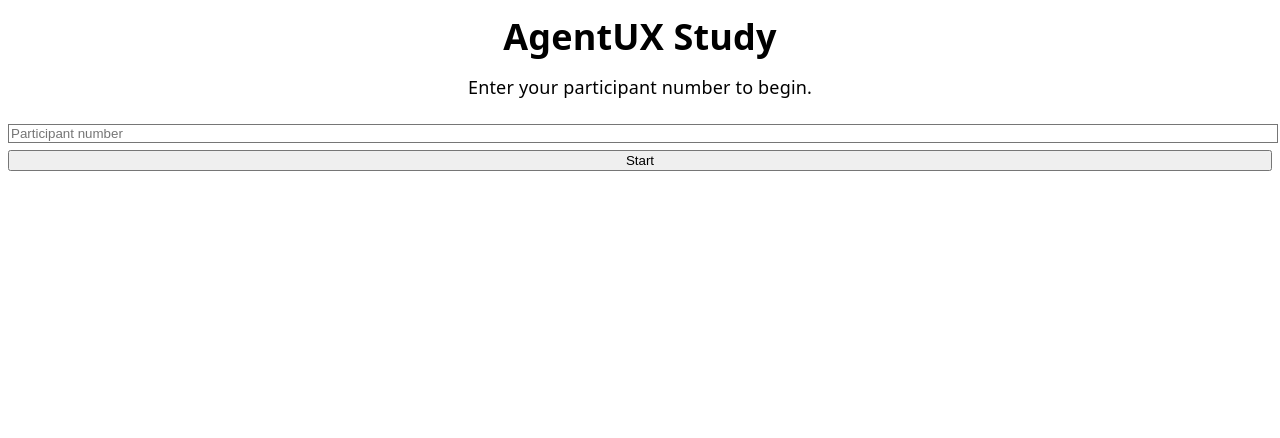
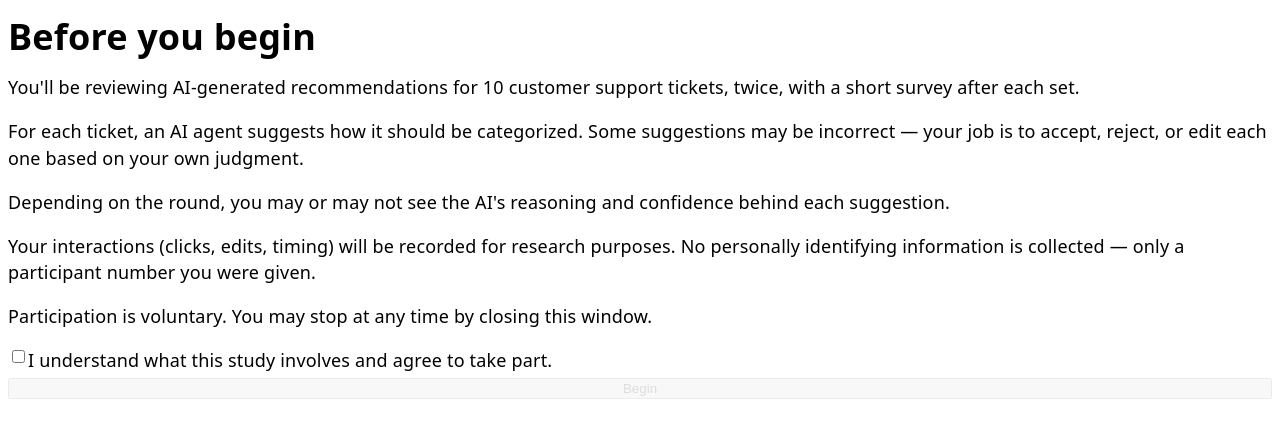
Before and after one commit to kasmya/AgentUX, a React app in the folder agentux/frontend/: page / in a window 1280 px wide. Shown: the top 438 px of the page. Built offline with nearby package versions, Linux system fonts and the light colour scheme; the HTML template or start-up script is replaced by a standard one.

Commit message:
Phase B: add instructions/consent screen before entry

```diff
--- a/agentux/frontend/src/App.jsx
+++ b/agentux/frontend/src/App.jsx
@@ -1,11 +1,13 @@
 import { useState } from "react";
 import EntryScreen from "./EntryScreen";
 import TaskRunner from "./TaskRunner";
+import InstructionsScreen from "./InstructionsScreen"; // ✅ new import
 
 function App() {
   const [session, setSession] = useState(null); // { participantId, sessionId, conditionOrder }
   const [phase, setPhase] = useState(0); // 0 = first condition, 1 = second condition
   const [finished, setFinished] = useState(false);
+  const [agreed, setAgreed] = useState(false); // ✅ new state
 
   const handleStart = (s) => setSession(s);
 
@@ -17,6 +19,8 @@ function App() {
     }
   };
 
+  // ✅ render flow: instructions → entry → task → finish
+  if (!agreed) return <InstructionsScreen onAgree={() => setAgreed(true)} />;
   if (!session) return <EntryScreen onStart={handleStart} />;
 
   if (finished) {
--- /dev/null
+++ b/agentux/frontend/src/InstructionsScreen.jsx
@@ -0,0 +1,57 @@
+import { useState } from "react";
+
+function InstructionsScreen({ onAgree }) {
+  const [agreed, setAgreed] = useState(false);
+
+  return (
+    <div className="max-w-2xl mx-auto p-6">
+      <h1 className="text-xl font-semibold mb-4">Before you begin</h1>
+
+      <div className="text-sm text-gray-700 space-y-3 mb-6">
+        <p>
+          You'll be reviewing AI-generated recommendations for 10 customer
+          support tickets, twice, with a short survey after each set.
+        </p>
+        <p>
+          For each ticket, an AI agent suggests how it should be categorized.
+          Some suggestions may be incorrect — your job is to accept, reject,
+          or edit each one based on your own judgment.
+        </p>
+        <p>
+          Depending on the round, you may or may not see the AI's reasoning
+          and confidence behind each suggestion.
+        </p>
+        <p>
+          Your interactions (clicks, edits, timing) will be recorded for
+          research purposes. No personally identifying information is
+          collected — only a participant number you were given.
+        </p>
+        <p>
+          Participation is voluntary. You may stop at any time by closing
+          this window.
+        </p>
+      </div>
+
+      <label className="flex items-start gap-2 mb-6 text-sm text-gray-800 cursor-pointer">
+        <input
+          type="checkbox"
+          checked={agreed}
+          onChange={(e) => setAgreed(e.target.checked)}
+          className="mt-1 w-4 h-4 accent-purple-600 cursor-pointer"
+        />
+        I understand what this study involves and agree to take part.
+      </label>
+
+      <button
+        type="button"
+        onClick={onAgree}
+        disabled={!agreed}
+        className="px-4 py-2 rounded bg-purple-600 text-white text-sm hover:bg-purple-700 disabled:opacity-40 w-full"
+      >
+        Begin
+      </button>
+    </div>
+  );
+}
+
+export default InstructionsScreen;
```
